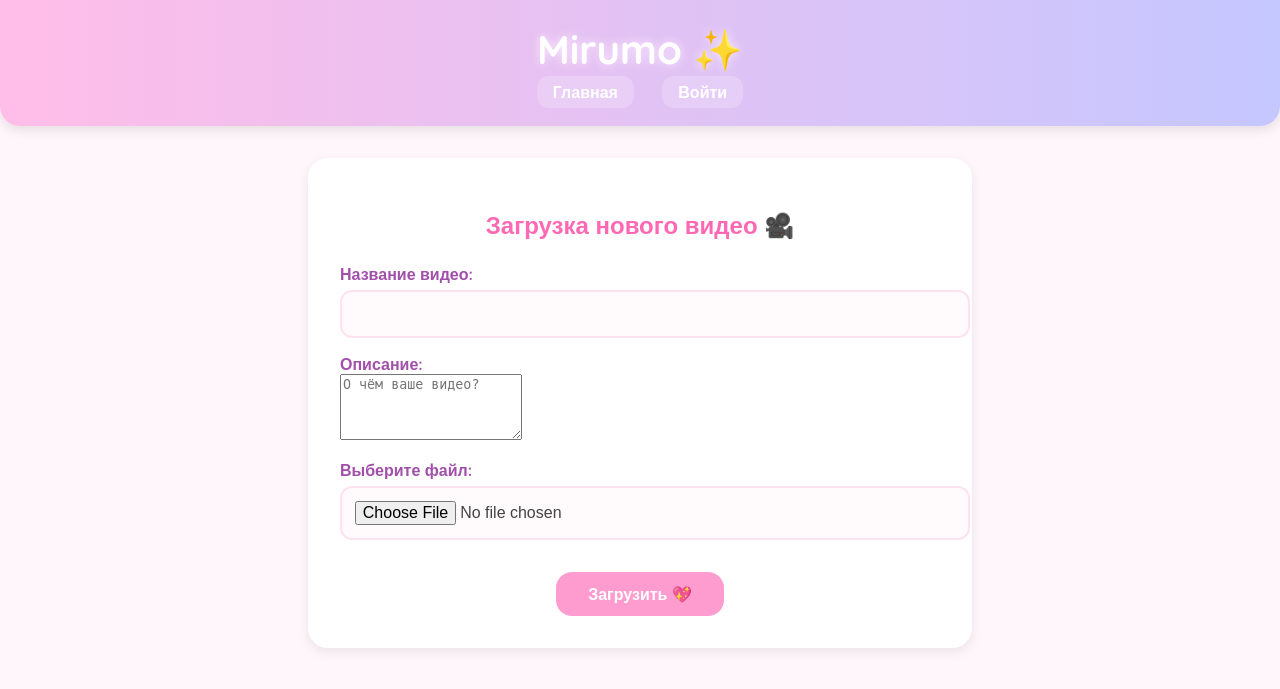
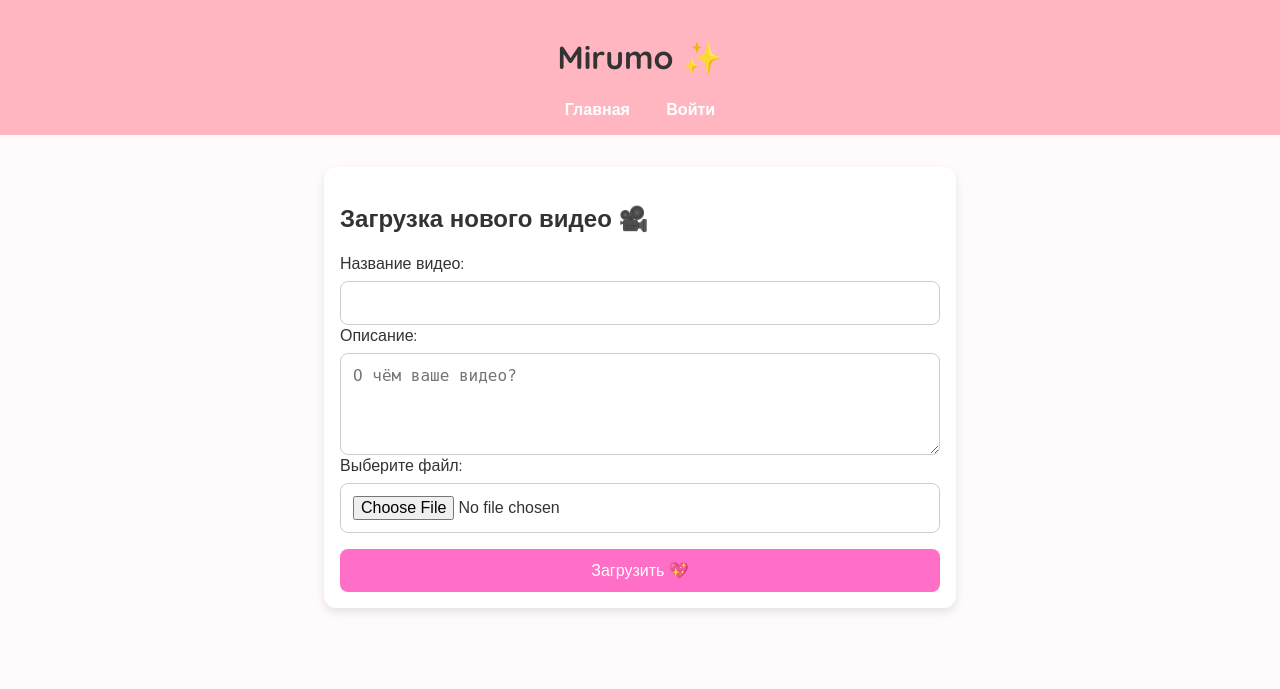
Before and after one commit to bagas1502/Mirumo, a Flask app: page / in a window 1280 px wide. Shown: the top 689 px of the page. Run offline with Flask 3, Linux system fonts and the light colour scheme.

Commit message:
Добавлен CSS и подключён стиль

```diff
--- a/static/style.css
+++ b/static/style.css
@@ -1,24 +1,15 @@
 body {
+  font-family: 'Quicksand', sans-serif;
   margin: 0;
-  font-family: 'Quicksand', sans-serif;
-  background: #fff6fb;
-  color: #444;
+  padding: 0;
+  background: #fffafc;
+  color: #333;
 }
 
 header {
-  background: linear-gradient(90deg, #ffbde8, #c5c7ff);
-  padding: 1.5rem;
+  background: #ffb6c1;
+  padding: 1rem;
   text-align: center;
-  box-shadow: 0 4px 12px rgba(0,0,0,0.1);
-  border-bottom-left-radius: 20px;
-  border-bottom-right-radius: 20px;
-}
-
-header h1 {
-  margin: 0;
-  font-size: 2.5rem;
-  color: #fff;
-  text-shadow: 0 0 10px #fceaff;
 }
 
 nav {
@@ -26,111 +17,79 @@ nav {
 }
 
 nav a {
-  margin: 0 12px;
+  margin: 0 1rem;
+  color: #fff;
   text-decoration: none;
-  color: #fff;
-  font-weight: 700;
-  background: rgba(255, 255, 255, 0.2);
-  padding: 0.4rem 1rem;
-  border-radius: 12px;
-  transition: background 0.2s ease;
-}
-
-nav a:hover {
-  background: rgba(255, 255, 255, 0.4);
-}
-
-.video-list {
-  display: grid;
-  grid-template-columns: repeat(auto-fit, minmax(280px, 1fr));
-  padding: 2rem;
-  gap: 1.5rem;
-}
-
-.video-card {
-  background: #fff;
-  border-radius: 20px;
-  padding: 1rem;
-  box-shadow: 0 4px 8px rgba(0,0,0,0.07);
-  transition: transform 0.2s ease;
-}
-
-.video-card:hover {
-  transform: scale(1.03);
-}
-
-video {
-  width: 100%;
-  border-radius: 14px;
-}
-
-h3 {
-  margin-top: 0.8rem;
-  font-size: 1.1rem;
-  color: #ff69b4;
-  text-align: center;
+  font-weight: bold;
 }
 
 .upload-container {
   max-width: 600px;
   margin: 2rem auto;
+  padding: 1rem;
   background: #fff;
-  padding: 2rem;
-  border-radius: 20px;
-  box-shadow: 0 4px 12px rgba(0,0,0,0.08);
+  box-shadow: 0 4px 10px rgba(0, 0, 0, 0.1);
+  border-radius: 12px;
 }
 
-.upload-container h2 {
-  text-align: center;
-  color: #ff69b4;
-  margin-bottom: 1.5rem;
+form {
+  display: flex;
+  flex-direction: column;
 }
 
-form label {
-  display: block;
-  margin-top: 1rem;
-  font-weight: bold;
-  color: #a14faa;
+input[type="text"],
+textarea,
+input[type="file"],
+button {
+  margin-top: 0.5rem;
+  padding: 0.75rem;
+  border-radius: 8px;
+  border: 1px solid #ccc;
+  font-size: 1rem;
 }
 
-form input[type="text"],
-form input[type="password"],
-form input[type="file"] {
-  width: 100%;
-  padding: 0.8rem;
-  border: 2px solid #ffe2f0;
-  border-radius: 12px;
-  margin-top: 0.4rem;
-  font-size: 1rem;
-  background: #fffafc;
+button {
+  background-color: #ff6ec7;
+  color: white;
+  border: none;
+  cursor: pointer;
+  transition: background 0.3s;
+  margin-top: 1rem;
 }
 
-form button {
-  display: block;
-  margin: 2rem auto 0;
-  background: #ff9ccf;
-  color: #fff;
-  font-size: 1rem;
-  font-weight: bold;
-  padding: 0.8rem 2rem;
-  border: none;
-  border-radius: 16px;
-  cursor: pointer;
-  transition: background 0.3s ease;
+button:hover {
+  background-color: #e05ba8;
 }
 
-form button:hover {
-  background: #f285c2;
+.preview {
+  margin-top: 2rem;
+  text-align: center;
 }
-.no-videos {
-  text-align: center;
-  font-size: 1.2rem;
-  color: #b37db2;
-  padding: 3rem;
-  background: #fff0fa;
-  border-radius: 20px;
-  box-shadow: 0 4px 12px rgba(0,0,0,0.05);
-  max-width: 600px;
-  margin: 3rem auto;
-  line-height: 1.6;
+
+.preview video {
+  width: 100%;
+  max-width: 100%;
+  height: auto;
+  border-radius: 12px;
 }
+
+/* 📱 Mobile адаптация */
+@media (max-width: 600px) {
+  .upload-container {
+    margin: 1rem;
+    padding: 1rem;
+  }
+
+  nav a {
+    display: block;
+    margin: 0.5rem 0;
+  }
+
+  header h1 {
+    font-size: 1.5rem;
+  }
+
+  button {
+    font-size: 1rem;
+  }
+}
```
